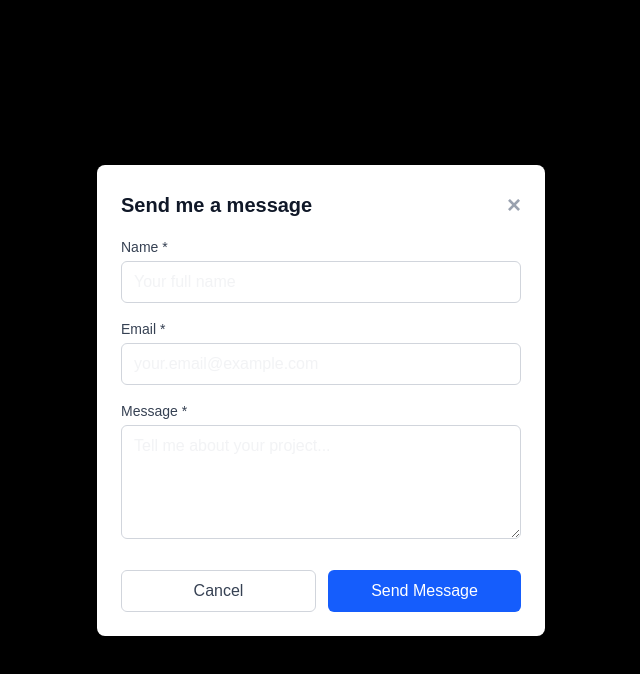
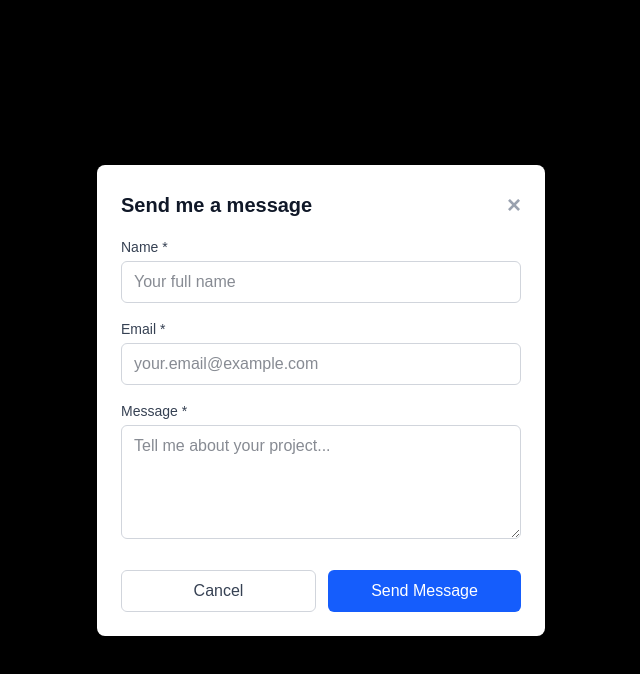
Before and after one commit to AurelGolemi/Portfolio-Website, a Next.js app: page / in a window 1280 px wide. Both pictures are taken after a click on the button "Get In Touch". Shown: the part 2270-2944 px from the top of the page, without its empty margins (319-959 px from the left). Built offline with nearby package versions, Linux system fonts and the light colour scheme.

Commit message:
Successfully implemented Resend API Key

```diff
--- a/src/app/contactForm.tsx
+++ b/src/app/contactForm.tsx
@@ -113,7 +113,7 @@
                 value={formData.name}
                 onChange={handleInputChange}
                 disabled={isSubmitting}
-                className="w-full px-3 py-2 border border-gray-300 rounded-md focus:outline-none focus:ring-2 focus:ring-blue-500 focus:border-blue-500 disabled:bg-gray-100"
+                className="w-full px-3 py-2 border border-gray-300 rounded-md focus:outline-none focus:ring-2 focus:ring-blue-500 focus:border-blue-500 disabled:bg-gray-100 text-gray-900"
                 placeholder="Your full name"
               />
             </div>
@@ -130,7 +130,7 @@
                 value={formData.email}
                 onChange={handleInputChange}
                 disabled={isSubmitting}
-                className="w-full px-3 py-2 border border-gray-300 rounded-md focus:outline-none focus:ring-2 focus:ring-blue-500 focus:border-blue-500 disabled:bg-gray-100"
+                className="w-full px-3 py-2 border border-gray-300 rounded-md focus:outline-none focus:ring-2 focus:ring-blue-500 focus:border-blue-500 disabled:bg-gray-100 text-gray-900"
                 placeholder="your.email@example.com"
               />
             </div>
@@ -147,7 +147,7 @@
                 value={formData.message}
                 onChange={handleInputChange}
                 disabled={isSubmitting}
-                className="w-full px-3 py-2 border border-gray-300 rounded-md focus:outline-none focus:ring-2 focus:ring-blue-500 focus:border-blue-500 disabled:bg-gray-100"
+                className="w-full px-3 py-2 border border-gray-300 rounded-md focus:outline-none focus:ring-2 focus:ring-blue-500 focus:border-blue-500 disabled:bg-gray-100 text-gray-900"
                 placeholder="Tell me about your project..."
               />
             </div>
```
